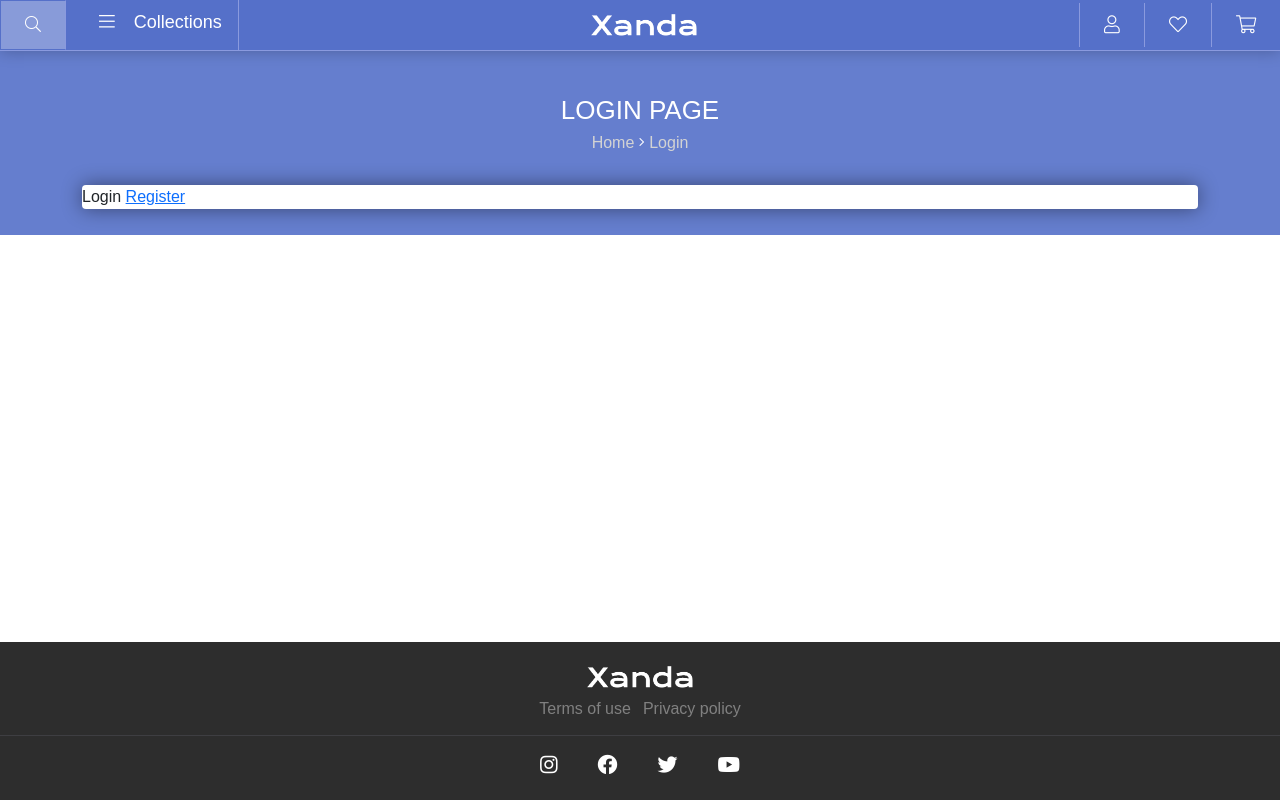
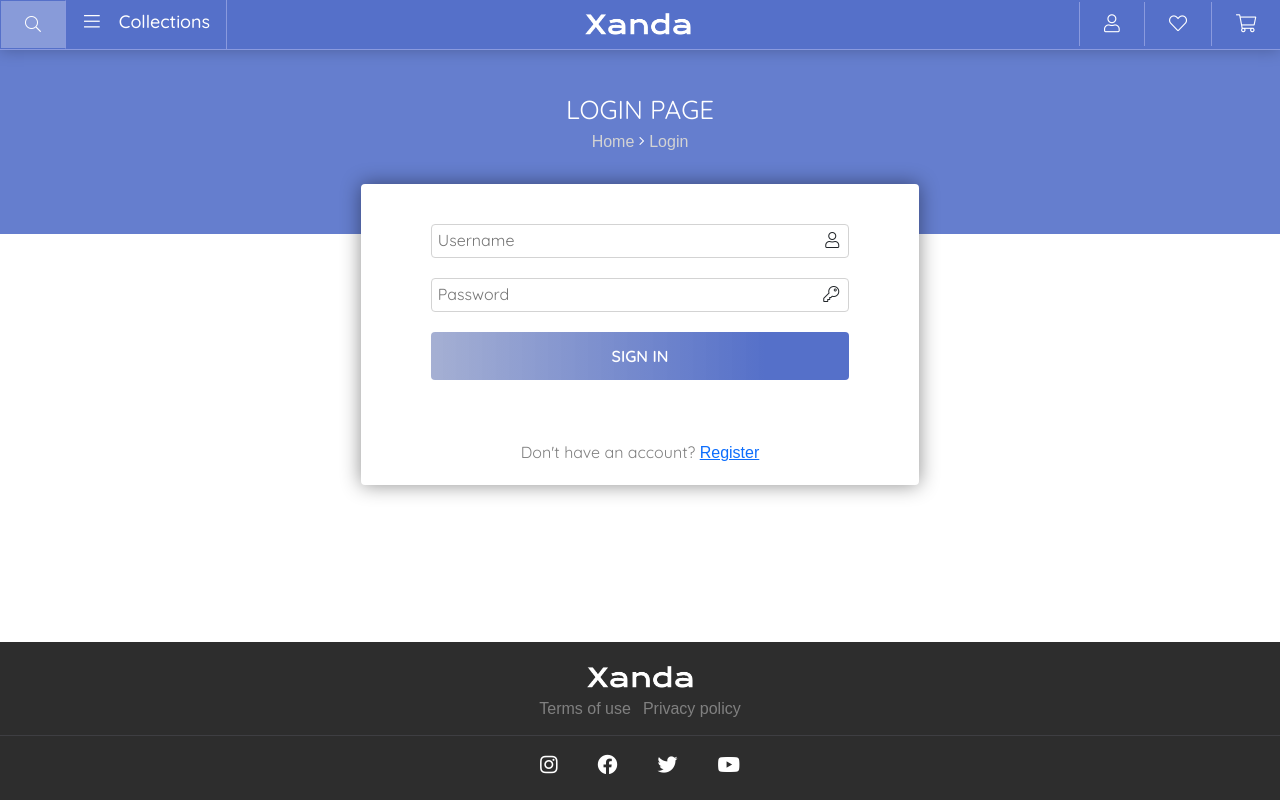
Before and after one commit to Shaxv/Xanda, a Django app: page /login/ in a window 1280 px wide. Run offline with Django 3.2, Linux system fonts and the light colour scheme; some libraries are stand-ins or nearby versions.

Commit message:
Register and login page

```diff
--- a/static/css/authentication.css
+++ b/static/css/authentication.css
@@ -37,4 +37,22 @@
     border-radius: 4px;
 }
 
-.bottom-text{ padding-top: 100px; padding-bottom: 20px; text-align: center; font-family: 'Quicksand', sans-serif; }
+.bottom-text{ padding-top: 40px; padding-bottom: 20px; text-align: center; color: gray; font-family: "Quicksand", sans-serif; }
+
+/*
+.icons-wrapper{
+    margin-top: 50px;
+}
+.googl{
+    padding: 10px !important;
+    width: 100%;
+}
+.fb{
+    padding: 40px;
+    width: 100%;
+}
+.icons-wrapper img{
+    border: 1.4px solid rgba(var(--grayish));
+    border-radius: 4px;
+    padding: 26px;
+}*/
--- a/static/css/base.css
+++ b/static/css/base.css
@@ -82,7 +82,7 @@
     opacity: 1;
     position: relative;
     margin: 0 12px 0 10px;
-    margin-left: -254px;
+    margin-left: -229px;
     background: transparent;
     color: white;
     border: none;
@@ -236,6 +236,7 @@
     position: relative;
     top: -50px;
     width: 100%;
+    z-index: 1;
 }
 
 /*
--- a/store/forms.py
+++ b/store/forms.py
@@ -1,3 +1,4 @@
+
 from django import forms
 from store.models import *
 from django.contrib.auth.models import User
--- a/store/templates/store/base.html
+++ b/store/templates/store/base.html
@@ -5,6 +5,8 @@
     <head>
         <meta charset="UTF-8">
         <meta name="viewport" content="width=device-width, initial-scale=1.0">
+        <link rel="preconnect" href="https://fonts.gstatic.com">
+        <link href="https://fonts.googleapis.com/css2?family=Quicksand:wght@300;400;500;600;700&display=swap" rel="stylesheet">
         <script src="https://code.jquery.com/jquery-3.6.0.min.js" integrity="sha256-/xUj+3OJU5yExlq6GSYGSHk7tPXikynS7ogEvDej/m4=" crossorigin="anonymous"></script>
         <title>{% if title %}Xanda - {{ title }}{% else %}Xanda{% endif %}</title>
         <link href="https://cdn.jsdelivr.net/npm/bootstrap@5.0.0-beta3/dist/css/bootstrap.min.css" rel="stylesheet" integrity="sha384-eOJMYsd53ii+scO/bJGFsiCZc+5NDVN2yr8+0RDqr0Ql0h+rP48ckxlpbzKgwra6" crossorigin="anonymous">
--- a/store/templates/store/login.html
+++ b/store/templates/store/login.html
@@ -1,6 +1,11 @@
 {% extends "store/base.html" %}
 
 {% load static %}
+{% load widget_tweaks %}
+
+{% block head %}
+    <link rel="stylesheet" href="{% static 'css/authentication.css' %}" type="text/css">
+{% endblock %}
 
 {% block header %}
     <header>
@@ -12,6 +17,37 @@
 {% endblock %}
 
 {% block content %}
-    Login
-    <a href="{% url 'register' %}">Register</a>
+
+    <div class="form-wrapper">
+        <form method="post">
+            {% csrf_token %}
+            {% for f in form %}
+                <div class="input-container">
+                    {% render_field f class="input" placeholder=f.label %}
+                    <div class="icon-wrapper">
+                        <i class="
+                            {% if f.label == 'Username' %}fal fa-user
+                            {% elif f.label == "Password" %}fal fa-key
+                            {% endif %}"></i>
+                    </div>
+                </div>
+            {% endfor %}
+            <button type="submit" class="submit-button">Sign in</button>
+        </form>
+
+        <!---
+        <div class="icons-wrapper">
+            <div class="row">
+                <div class="col-6">
+                    <img src="{% static 'pics/google.png' %}" class="googl">
+                </div>
+                <div class="col-6">
+                    <img src="{% static 'pics/facebook.png' %}" class="fb">
+                </div>
+            </div>
+        </div>-->
+    </div>
+
+    <div class="bottom-text">Don't have an account? <a href="{% url 'register' %}">Register</a></div>
+
 {% endblock %}
```
Also changed, not shown: store/templates/store/register.html (+13 -0 lines), db.sqlite3, static/pics/facebook.png (added), static/pics/google.png (added).
